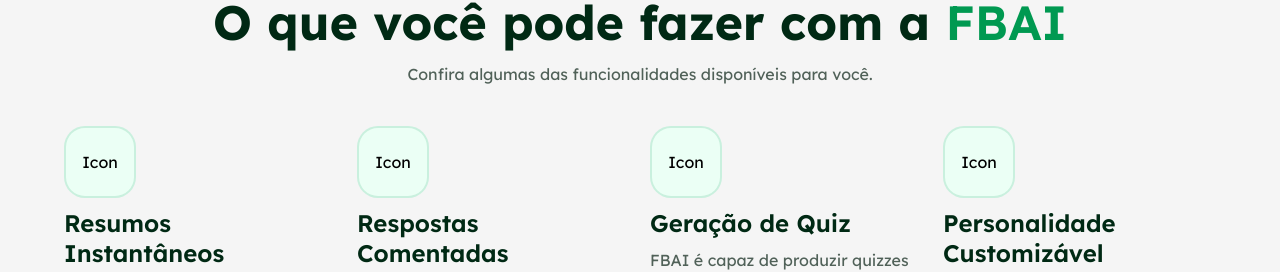
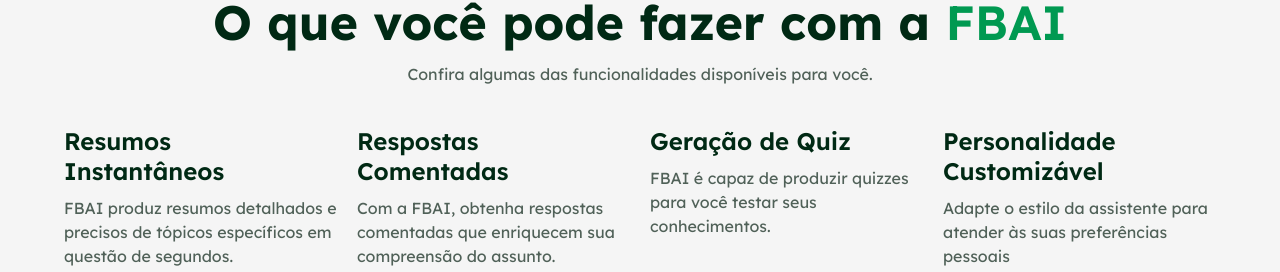
Before and after one commit to Renato-Fig/fbai, a React (Vite) app: page / in a window 1280 px wide. Shown: the part 1298-1570 px from the top of the page. Built offline with nearby package versions, Linux system fonts and the light colour scheme.

Commit message:
removed icons from features

```diff
--- a/src/pages/LandingPage.jsx
+++ b/src/pages/LandingPage.jsx
@@ -58,22 +58,22 @@
                 </div>
                 <div className="list">
                     <div className="item">
-                        <i className="icon">Icon</i>
+                        {/*<i className="icon">Icon</i>*/}
                         <h4>Resumos Instantâneos</h4>
                         <p>FBAI produz resumos detalhados e precisos de tópicos específicos em questão de segundos.</p>
                     </div>
                     <div className="item">
-                        <i className="icon">Icon</i>
+                        {/*<i className="icon">Icon</i>*/}
                         <h4>Respostas Comentadas</h4>
                         <p>Com a FBAI, obtenha respostas comentadas que enriquecem sua compreensão do assunto.</p>
                     </div>
                     <div className="item">
-                        <i className="icon">Icon</i>
+                        {/*<i className="icon">Icon</i>*/}
                         <h4>Geração de Quiz</h4>
                         <p>FBAI é capaz de produzir quizzes para você testar seus conhecimentos.</p>
                     </div>
                     <div className="item">
-                        <i className="icon">Icon</i>
+                        {/*<i className="icon">Icon</i>*/}
                         <h4>Personalidade Customizável</h4>
                         <p>Adapte o estilo da assistente para atender às suas preferências pessoais</p>
                     </div>
```
